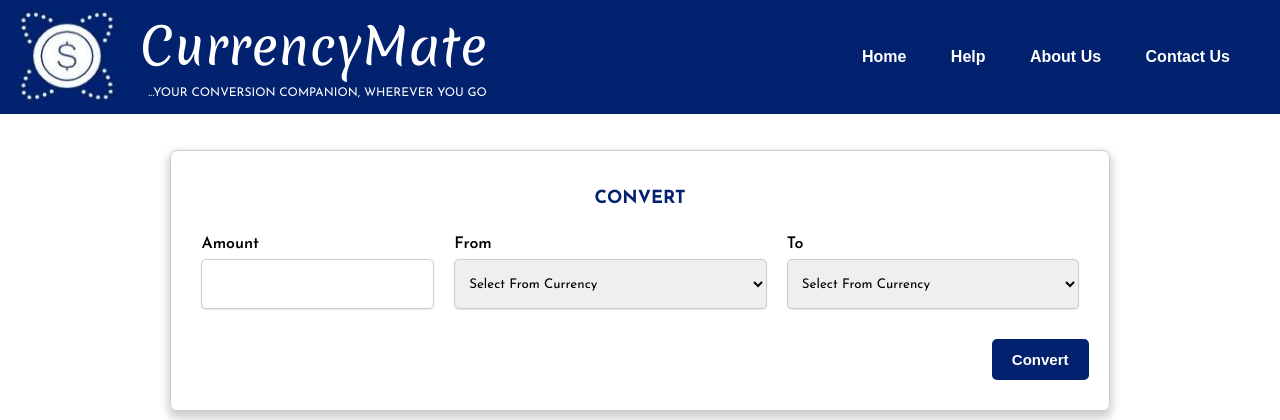
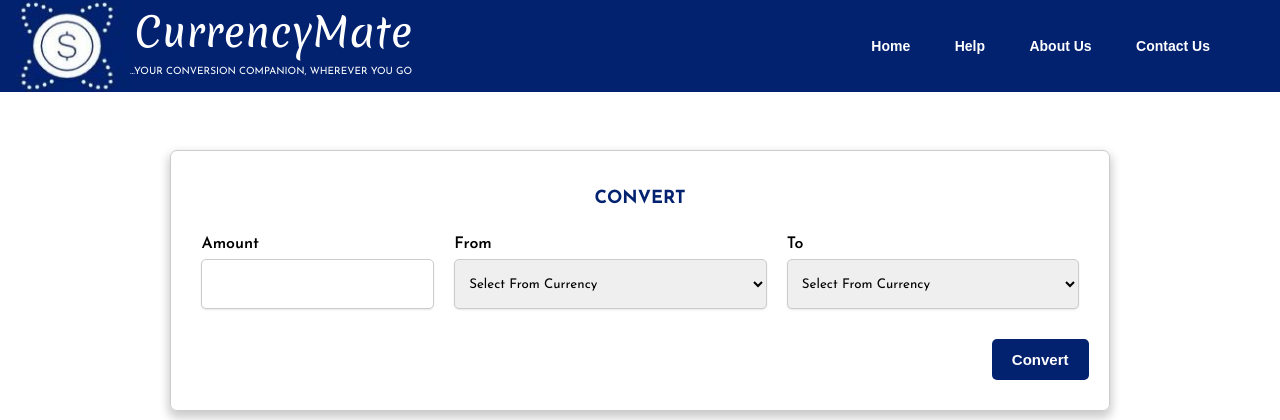
Before and after one commit to Augustinejude365/Portfolio-Project---CurrencyMate, a Flask app: page / in a window 1280 px wide. Shown: the top 420 px of the page. Run offline with Flask 2, Linux system fonts and the light colour scheme.

Commit message:
updated: header styling

```diff
--- a/static/styles/styles.css
+++ b/static/styles/styles.css
@@ -12,7 +12,6 @@ body {
 	left: 0;
 	width: 100%;
 	background-color: #02226f;
-	padding: 10px 0;
 	display: flex;
 	align-items: center;
 	transition: box-shadow 0.3s ease, padding 0.3s ease;
@@ -27,13 +26,12 @@ body {
 .logo-container {
 	display: flex;
 	align-items: center;
+	margin-top: -8px;
 }
 
 .logo {
 	height: 100px;
 	width: 130px;
-	margin-right: 10px;
-	margin-top: -10px;
 	transition: height 0.3s ease, width 0.3s ease;
 }
 
@@ -41,7 +39,6 @@ body {
 	height: 75px;
 	width: 97px;
 	margin-right: 0px;
-	margin-top: -7px;
 }
 
 .logo-text {
@@ -55,13 +52,13 @@ body {
 	font-style: normal;
 	font-size: 3em;
 	margin: 0;
-	font-size: 50px;
+	font-size: 40px;
 	transition: font-size 0.3s ease;
 }
 
 
 .header.scrolled .logo-name {
-	font-size: 35px;
+	font-size: 28px;
 }
 
 
@@ -69,12 +66,12 @@ body {
 	font-family: "Josefin Sans", sans-serif;
 	color: white;
 	margin: 5px 0;
-	font-size: 12px;
+	font-size: 10px;
 	transition: font-size 0.3s ease;
 }
 
 .header.scrolled .slogan {
-	font-size: 9px;
+	font-size: 7px;
 }
 
 .tabs {
@@ -84,7 +81,7 @@ body {
 .tabs ul {
 	list-style: none;
 	margin: 0;
-	padding-right: 30px;
+	padding-right: 50px;
 }
 
 .tabs ul li {
@@ -96,7 +93,7 @@ body {
 	text-decoration: none;
 	padding: 10px 20px;
 	font-weight: 600;
-	font-size: 16px;
+	font-size: 14px;
 	transition: font-size 0.3s ease, padding 0.3s ease, color 0.3s ease;
 }
 
@@ -105,7 +102,7 @@ body {
 }
 
 .header.scrolled .tabs ul li a {
-	font-size: 14px;
+	font-size: 12px;
 	padding: 5px 10px;
 }
 
```
